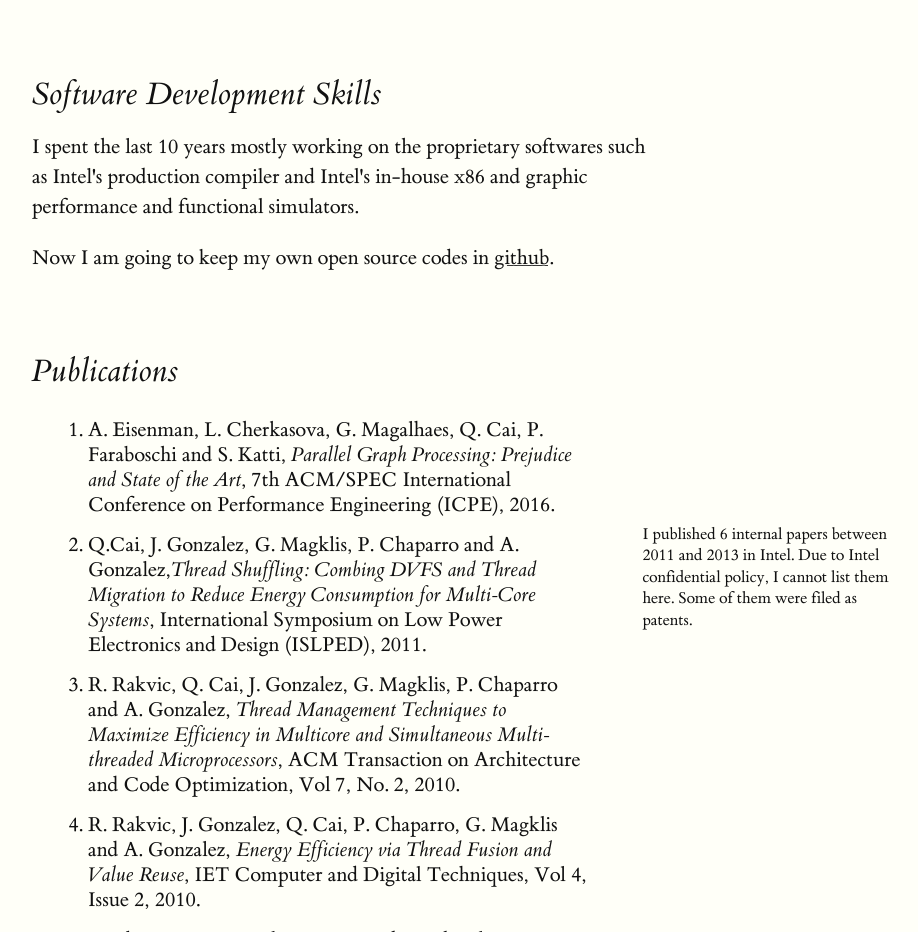
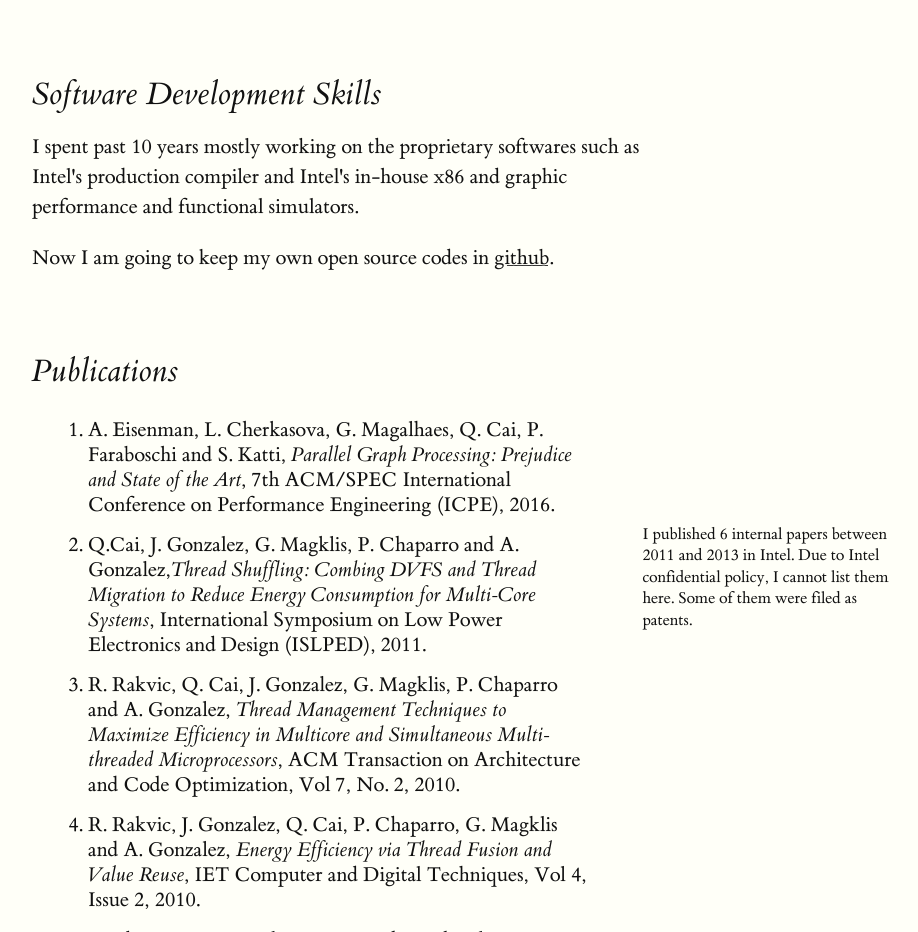
Before and after one commit to qc76/qc76.github.io, a plain HTML site: page index.html in a window 1280 px wide. Shown: the part 2600-3532 px from the top of the page, without its empty margins (128-1046 px from the left). Drawn offline with nearby package versions, Linux system fonts and the light colour scheme; some packages are replaced by stand-ins of ours.

Commit message:
updated index.html

```diff
--- a/index.html
+++ b/index.html
@@ -99,7 +99,7 @@
 
     <section>
     	<h2>Software Development Skills</h2>
-		<p>I spent the last 10 years mostly working on the proprietary softwares such as Intel's production compiler
+		<p>I spent past 10 years mostly working on the proprietary softwares such as Intel's production compiler
 		and Intel's in-house x86 and graphic performance and functional simulators. </p>
 
 		<p>Now I am going to keep my own open source codes in <a href="https:/github.com/qc76">github</a>. </p>
```
